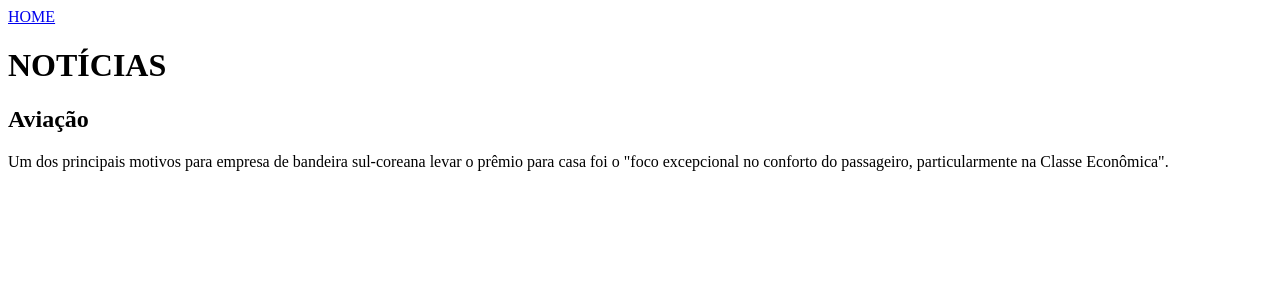
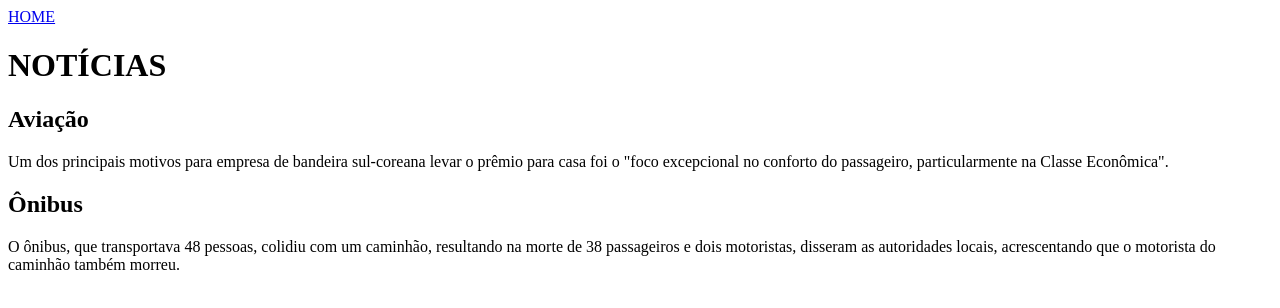
Before and after one commit to Edison1958/Desafio.01, a plain HTML site: page pagina.html in a window 1280 px wide. Drawn offline with Linux system fonts and the light colour scheme.

Commit message:
Acréscimo da notícia sobre ônibus

```diff
--- a/pagina.html
+++ b/pagina.html
@@ -8,13 +8,20 @@
 <body>
 <a href="index.html">HOME</a>
     <h1>NOTÍCIAS</h1>
+
     <h2>Aviação</h2>
+    <p>
+        Um dos principais motivos para empresa de bandeira
+     sul-coreana levar o prêmio para casa foi o "foco excepcional no
+      conforto do passageiro, particularmente na Classe Econômica".
+    </p>
 
+    <h2>Ônibus</h2>
     <P>
-        Um dos principais motivos para empresa de bandeira sul-coreana
-         levar o prêmio para casa foi o "foco excepcional no conforto do
-          passageiro, particularmente na Classe Econômica".
+        O ônibus, que transportava 48 pessoas, colidiu com um caminhão,
+        resultando na morte de 38 passageiros e dois motoristas, disseram
+         as autoridades locais, acrescentando que o motorista do
+         caminhão também morreu.
     </P>
-
 </body>
 </html>
```
Also changed, not shown: index.html (+2 -0 lines).
